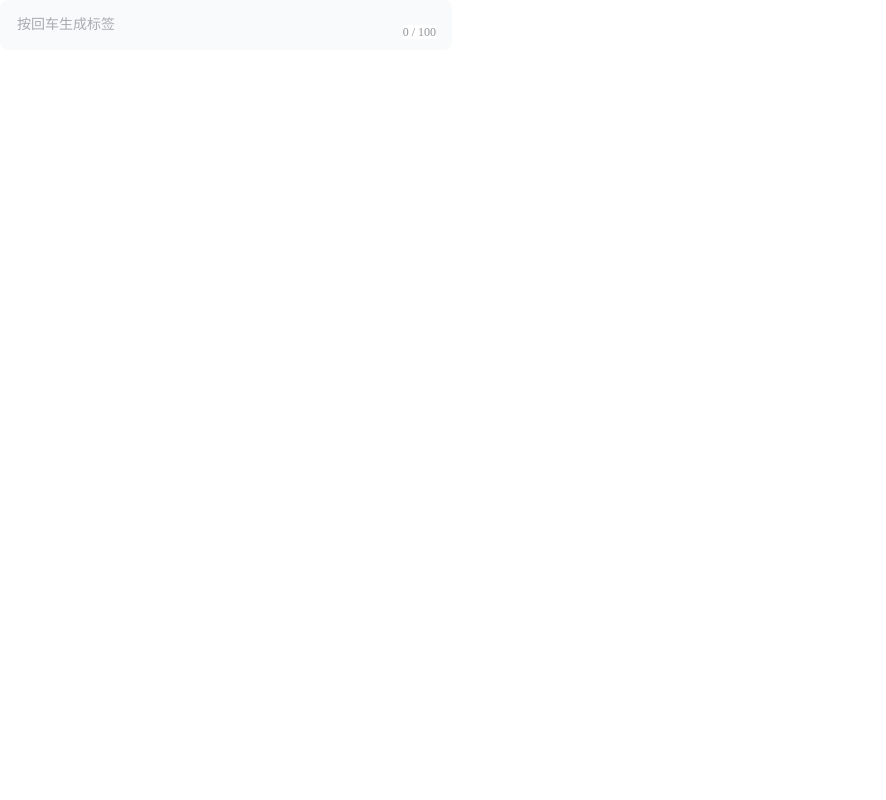
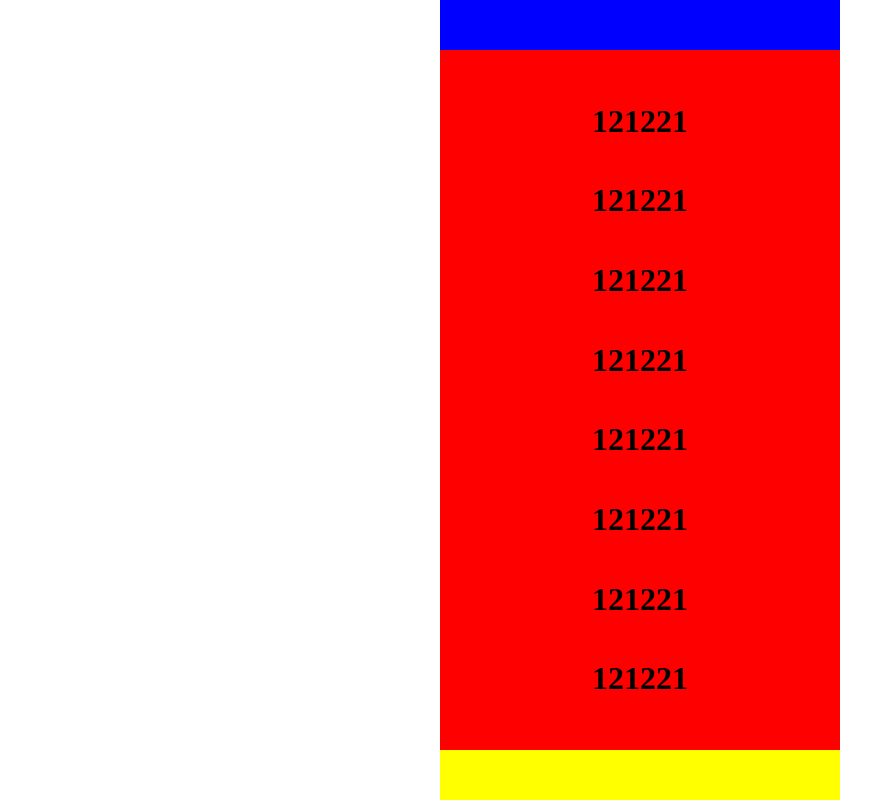
Before and after one commit to li-2019220129/vue3-table, a Vue app in the folder my-vue-app/: page / in a window 1280 px wide. Shown: the whole page, without its empty margins (0-886 px from the left). Built offline with nearby package versions, Linux system fonts and the light colour scheme.

Commit message:
refactor(App7.vue): 重构组件结构并移除标签功能
移除标签编辑功能，重构为简单的内容布局组件。修改了模板结构和样式，使用更清晰的三段式布局（header、body、footer），并移除了所有相关的标签逻辑代码。

```diff
--- a/my-vue-app/src/App7.vue
+++ b/my-vue-app/src/App7.vue
@@ -1,107 +1,57 @@
 <template>
-    <div class="tag-editor" @click="focusInput">
-        <div class="tag-list">
-            <el-tag v-for="(tag, index) in tags" :key="index" closable @close="removeTag(index)" class="tag-item">
-                {{ tag }}
-            </el-tag>
-            <!-- 输入框 -->
-            <el-input v-model="inputValue" ref="inputRef" class="tag-input" placeholder="按回车生成标签"
-                @keydown.enter.prevent="handleEnter" @paste="handlePaste" type="textarea"
-                :autosize="{ minRows: 1, maxRows: 1 }" maxlength="100" show-word-limit={false} />
+    <div class="content">
+        <div class="content-header"></div>
+
+        <div class="content-body">
+            <div class="content-body-inner">
+                <h1>121221</h1>
+                <h1>121221</h1>
+                <h1>121221</h1>
+                <h1>121221</h1>
+                <h1>121221</h1>
+                <h1>121221</h1>
+                <h1>121221</h1>
+                <h1>121221</h1>
+            </div>
         </div>
+
+        <div class="content-footer"></div>
     </div>
 </template>
 
-<script lang="ts" setup>
-import { ref } from 'vue'
-import { ElMessage } from 'element-plus'
-
-const tags = ref<string[]>([])
-const inputValue = ref('')
-const inputRef = ref<any>(null)
-const MAX_TAGS = 100
-
-const focusInput = () => {
-    inputRef.value?.focus()
+<style scoped>
+.content {
+    display: flex;
+    flex-direction: column;
+    height: 100vh;
+    width: 400px;
+    margin: auto;
+    background: pink;
 }
 
-// 添加一个 tag
-const handleEnter = () => {
-    const value = inputValue.value.trim()
-    if (!value) return
-    addTags([value])
-    inputValue.value = ''
+.content-header {
+    background: blue;
+    height: 50px;
 }
 
-// 粘贴多行批量添加 tag
-const handlePaste = (e: ClipboardEvent) => {
-    const text = e.clipboardData?.getData('text') || ''
-    const lines = text.split(/\r?\n/).map(s => s.trim()).filter(Boolean)
-    addTags(lines)
-    e.preventDefault()
-    inputValue.value = ''
+.content-body {
+    flex: 1;
+    background: red;
+    overflow: auto;
+    display: flex;
 }
 
-// 添加标签逻辑
-const addTags = (list: string[]) => {
-    for (const t of list) {
-        if (tags.value.length >= MAX_TAGS) {
-            ElMessage.warning(`最多只能添加 ${MAX_TAGS} 个标签`)
-            break
-        }
-        if (t && !tags.value.includes(t)) {
-            tags.value.push(t)
-        }
-    }
+.content-body-inner {
+    margin: auto 0;
+    /* 垂直居中 */
+    width: 100%;
+    display: flex;
+    flex-direction: column;
+    align-items: center;
 }
 
-// 删除 tag
-const removeTag = (index: number) => {
-    tags.value.splice(index, 1)
-}
-</script>
-
-<style scoped>
-.tag-editor {
-    width: 440px;
-    max-height: 200px;
-    overflow-y: auto;
-    padding: 6px;
-    border-radius: 8px;
-    background: #f9fafb;
-    cursor: text;
-}
-
-/* 标签列表，每个标签独占一行 */
-.tag-list {
-    display: flex;
-    flex-direction: column;
-    gap: 6px;
-}
-
-/* 标签样式 */
-.tag-item {
-    width: fit-content;
-    /* 宽度由内容撑开 */
-}
-
-/* 输入框样式 */
-.tag-input :deep(.el-textarea__inner) {
-    border: none;
-    outline: none;
-    box-shadow: none;
-    background: transparent;
-    min-height: 28px;
-    line-height: 28px;
-    font-size: 14px;
-    width: 100%;
-    resize: none;
-}
-
-/* 聚焦时仍然无黑边 */
-.tag-input :deep(.el-textarea__inner:focus) {
-    border: none;
-    outline: none;
-    box-shadow: none;
+.content-footer {
+    background: yellow;
+    height: 50px;
 }
 </style>
```
